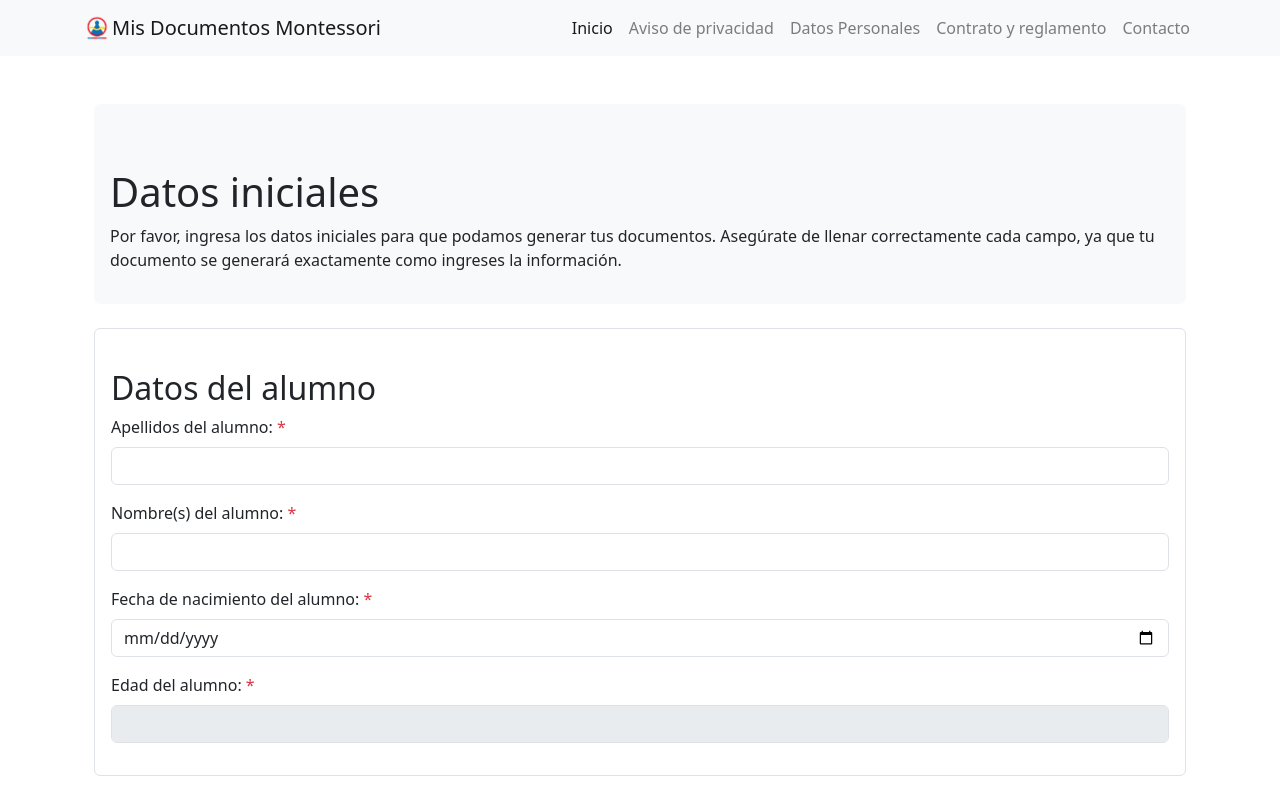
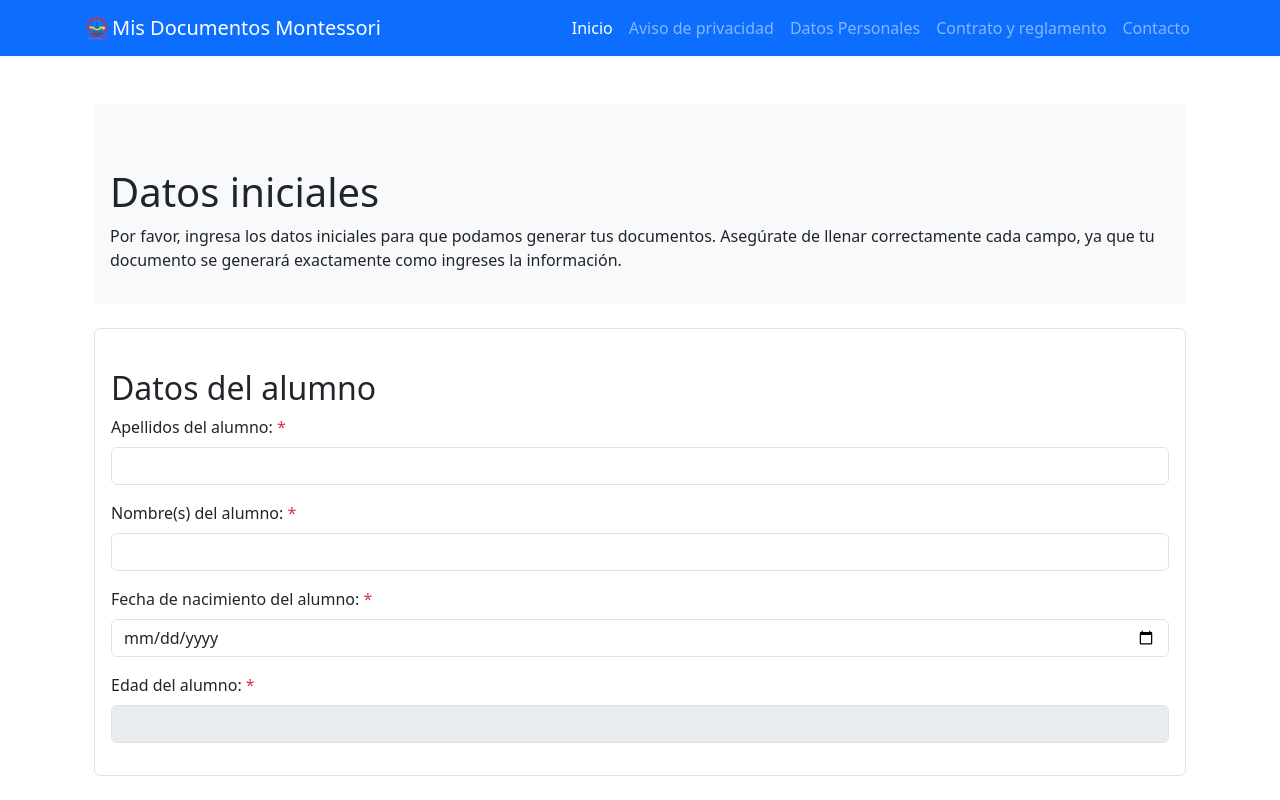
Before and after one commit to carlosrm22/mis-documentos-montessori-PRUEBA2-React, a React (Create React App) app in the folder mis-documentos-montessori/: page / in a window 1280 px wide. Shown: the top 800 px of the page. Built offline with nearby package versions, Linux system fonts and the light colour scheme.

Commit message:
se cambia el color de la nav

```diff
--- a/mis-documentos-montessori/src/components/Navbar.js
+++ b/mis-documentos-montessori/src/components/Navbar.js
@@ -2,7 +2,7 @@
 
 function Navbar() {
   return (
-    <nav className="navbar navbar-expand-lg navbar-light bg-light">
+    <nav className="navbar navbar-expand-lg navbar-dark bg-primary">
       <div className="container">
         <a className="navbar-brand" href="#">
           <img src="/assets/images/logo.png" width="30" height="30" className="d-inline-block align-top" alt="Logo" />
```
